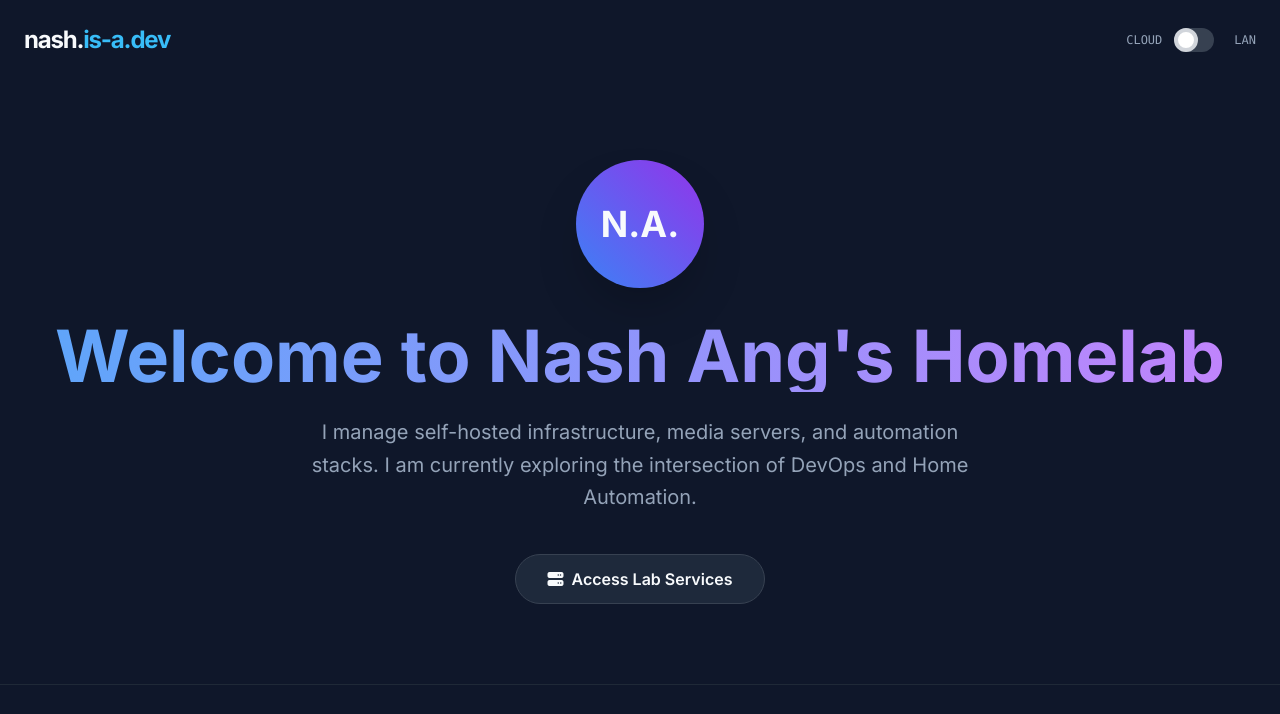
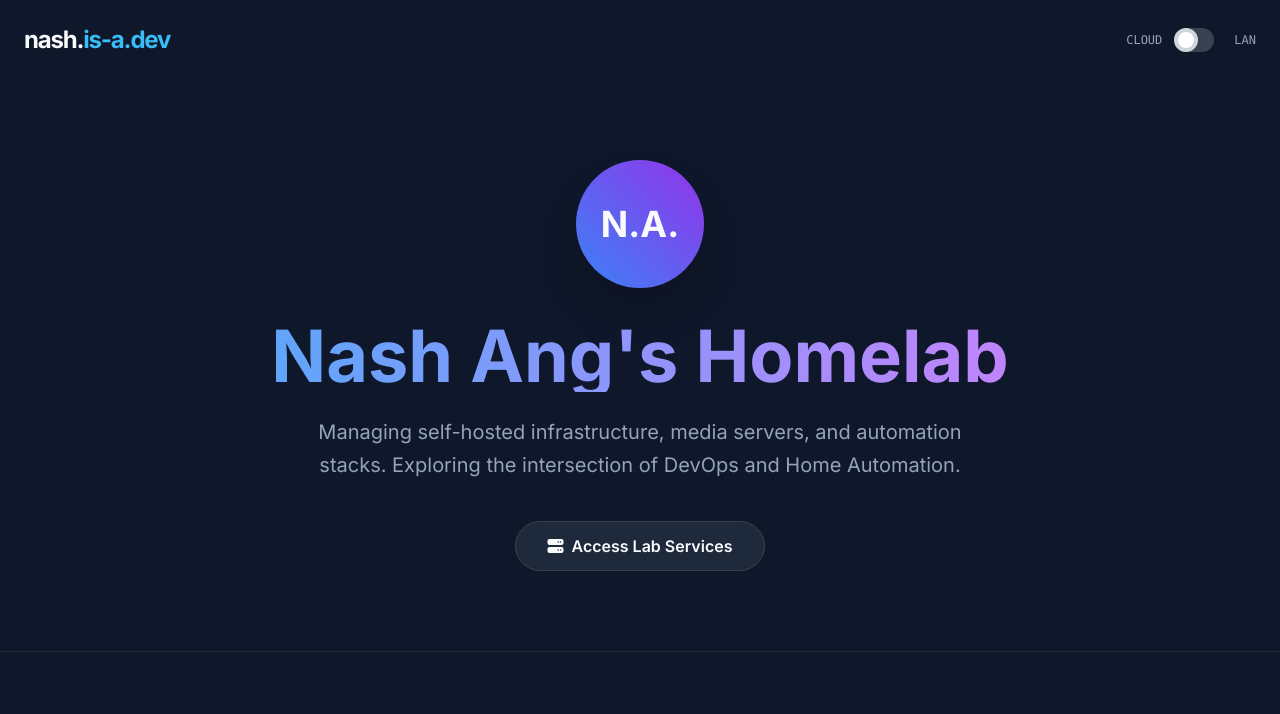
Before and after one commit to subtleazn/homelab, a plain HTML site: page index.html in a window 1280 px wide. Shown: the top 714 px of the page. Drawn offline with nearby package versions, Linux system fonts and the light colour scheme.

Commit message:
Update index.html

```diff
--- a/index.html
+++ b/index.html
@@ -68,11 +68,11 @@
             N.A.
         </div>
         <h1 class="text-5xl md:text-7xl font-bold mb-6 bg-clip-text text-transparent bg-gradient-to-r from-blue-400 to-purple-400">
-            Welcome to Nash Ang's Homelab
+            Nash Ang's Homelab
         </h1>
         <p class="text-xl text-brand-text max-w-2xl mb-10 leading-relaxed">
-            I manage self-hosted infrastructure, media servers, and automation stacks.
-            I am currently exploring the intersection of DevOps and Home Automation.
+            Managing self-hosted infrastructure, media servers, and automation stacks.
+            Exploring the intersection of DevOps and Home Automation.
         </p>
         <a href="#dashboard" class="px-8 py-3 rounded-full bg-brand-card border border-gray-700 hover:bg-brand-accent hover:text-brand-dark transition-all font-semibold flex items-center gap-2">
             <i class="fa-solid fa-server"></i> Access Lab Services
```
